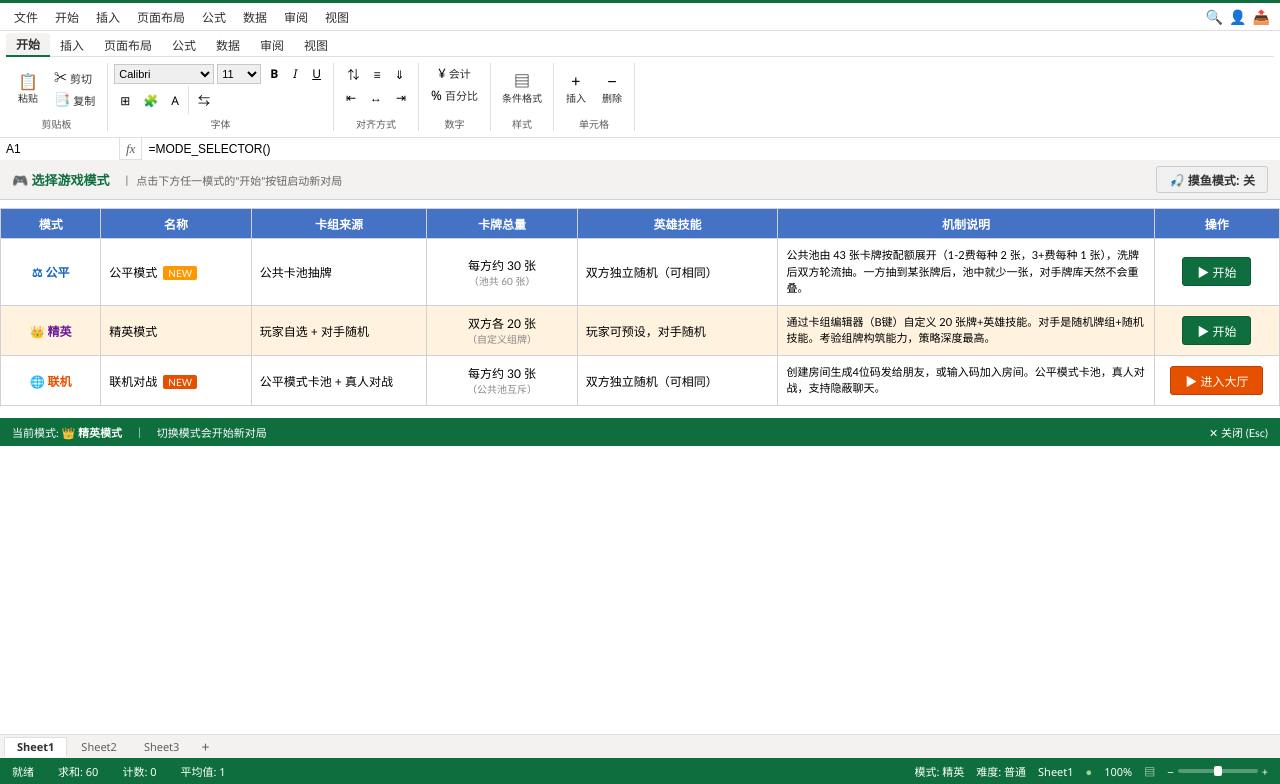
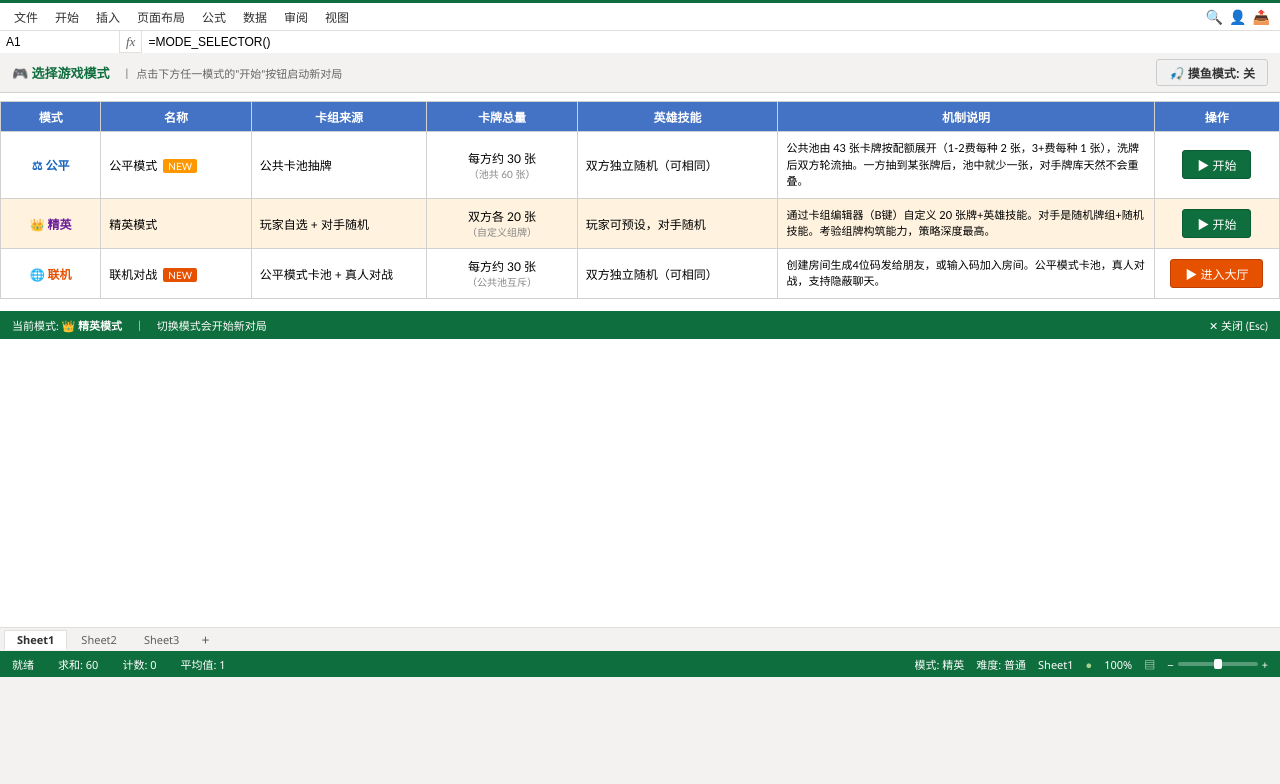
Before and after one commit to keshuichong00/moyu-cards, a website: page index.html in a window 1280 px wide. Shown: the part 29-813 px from the top of the page. Drawn offline with Linux system fonts and the light colour scheme.

Commit message:
UI: remove decorative Excel ribbon (功能区)

```diff
--- a/index.html
+++ b/index.html
@@ -403,67 +403,6 @@ body{font-family:'Segoe UI',system-ui,sans-serif;font-size:12px;background:#f3f2
   <div class="ctx-sep"></div>
   <div class="ctx-item" onclick="hideFileMenu()">打印... <span class="ctx-shortcut">Ctrl+P</span></div>
   <div class="ctx-item" onclick="hideFileMenu()">关闭工作簿</div>
-</div>
-
-<!-- ===== 功能区 ===== -->
-<div class="ribbon">
-  <div class="ribbon-tabs">
-    <div class="tab active">开始</div><div class="tab">插入</div><div class="tab">页面布局</div>
-    <div class="tab">公式</div><div class="tab">数据</div><div class="tab">审阅</div><div class="tab">视图</div>
-  </div>
-  <div class="ribbon-content">
-    <div class="ribbon-group">
-      <div class="group-content">
-        <div class="rbtn"><span class="icon">&#128203;</span><span class="label">粘贴</span></div>
-        <div style="display:flex;flex-direction:column;gap:2px">
-          <div class="rbtn small"><span class="icon">&#9986;</span><span class="label">剪切</span></div>
-          <div class="rbtn small"><span class="icon">&#128209;</span><span class="label">复制</span></div>
-        </div>
-      </div>
-      <div class="group-label">剪贴板</div>
-    </div>
-    <div class="ribbon-group">
-      <div class="group-content" style="flex-direction:column;gap:2px;align-items:stretch">
-        <div style="display:flex;gap:3px;align-items:center">
-          <select style="height:20px;border:1px solid #c8c8c8;font-size:11px;width:100px"><option>Calibri</option><option>宋体</option></select>
-          <select style="height:20px;border:1px solid #c8c8c8;font-size:11px;width:44px"><option>11</option><option>12</option></select>
-          <div class="rbtn small" style="font-weight:bold">B</div>
-          <div class="rbtn small" style="font-style:italic">I</div>
-          <div class="rbtn small" style="text-decoration:underline">U</div>
-        </div>
-        <div style="display:flex;gap:1px">
-          <div class="rbtn small">&#8862;</div><div class="rbtn small">&#129513;</div><div class="rbtn small">A</div>
-          <div class="vline"></div><div class="rbtn small">&#8646;</div>
-        </div>
-      </div>
-      <div class="group-label">字体</div>
-    </div>
-    <div class="ribbon-group">
-      <div class="group-content" style="flex-direction:column;gap:2px">
-        <div style="display:flex;gap:2px"><div class="rbtn small">&#8645;</div><div class="rbtn small">&#8801;</div><div class="rbtn small">&#8659;</div></div>
-        <div style="display:flex;gap:2px"><div class="rbtn small">&#8676;</div><div class="rbtn small">&#8596;</div><div class="rbtn small">&#8677;</div></div>
-      </div>
-      <div class="group-label">对齐方式</div>
-    </div>
-    <div class="ribbon-group">
-      <div class="group-content" style="flex-direction:column;gap:2px">
-        <div class="rbtn small"><span class="icon">&#165;</span><span class="label">会计</span></div>
-        <div class="rbtn small"><span class="icon">%</span><span class="label">百分比</span></div>
-      </div>
-      <div class="group-label">数字</div>
-    </div>
-    <div class="ribbon-group">
-      <div class="group-content"><div class="rbtn"><span class="icon">&#9636;</span><span class="label">条件格式</span></div></div>
-      <div class="group-label">样式</div>
-    </div>
-    <div class="ribbon-group">
-      <div class="group-content">
-        <div class="rbtn"><span class="icon">+</span><span class="label">插入</span></div>
-        <div class="rbtn"><span class="icon">&#8722;</span><span class="label">删除</span></div>
-      </div>
-      <div class="group-label">单元格</div>
-    </div>
-  </div>
 </div>
 
 <!-- ===== 名称框 + 编辑栏 ===== -->
```
